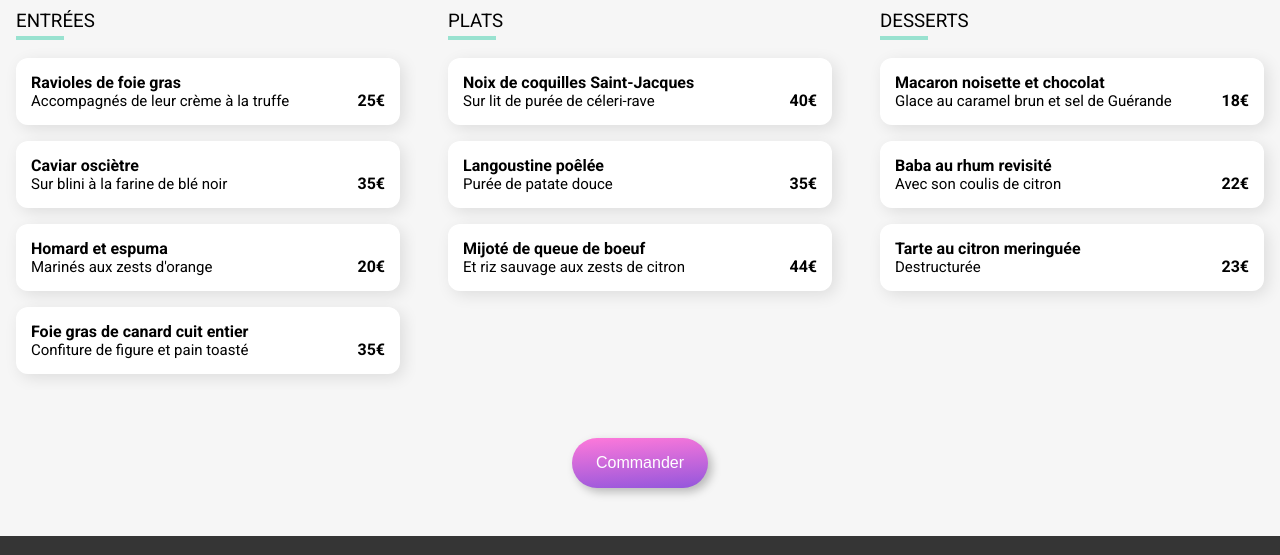
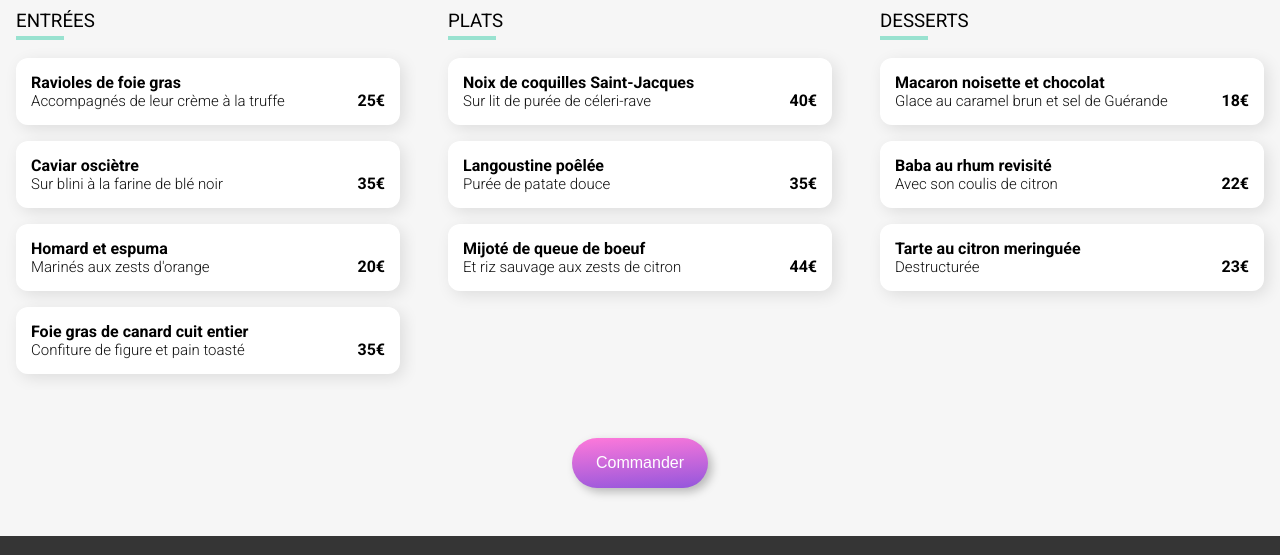
Before and after one commit to Tamsheq/Abdiche_3_160420, a website: page note_enchantee.html in a window 1280 px wide. Shown: the part 606-1161 px from the top of the page. Drawn offline with Linux system fonts and the light colour scheme; a web font is replaced by a local one.

Commit message:
modification de la descriptions des assiettes, fontweight et color

```diff
--- a/style/sass/menu.scss
+++ b/style/sass/menu.scss
@@ -151,6 +151,8 @@
         text-overflow: ellipsis;
         overflow: hidden;
         font-size: 15px;
+        font-weight: 300;
+        color: #101010;
     }
 
     &_price {
```
Also changed, not shown: style/style.css, 1 other file.
